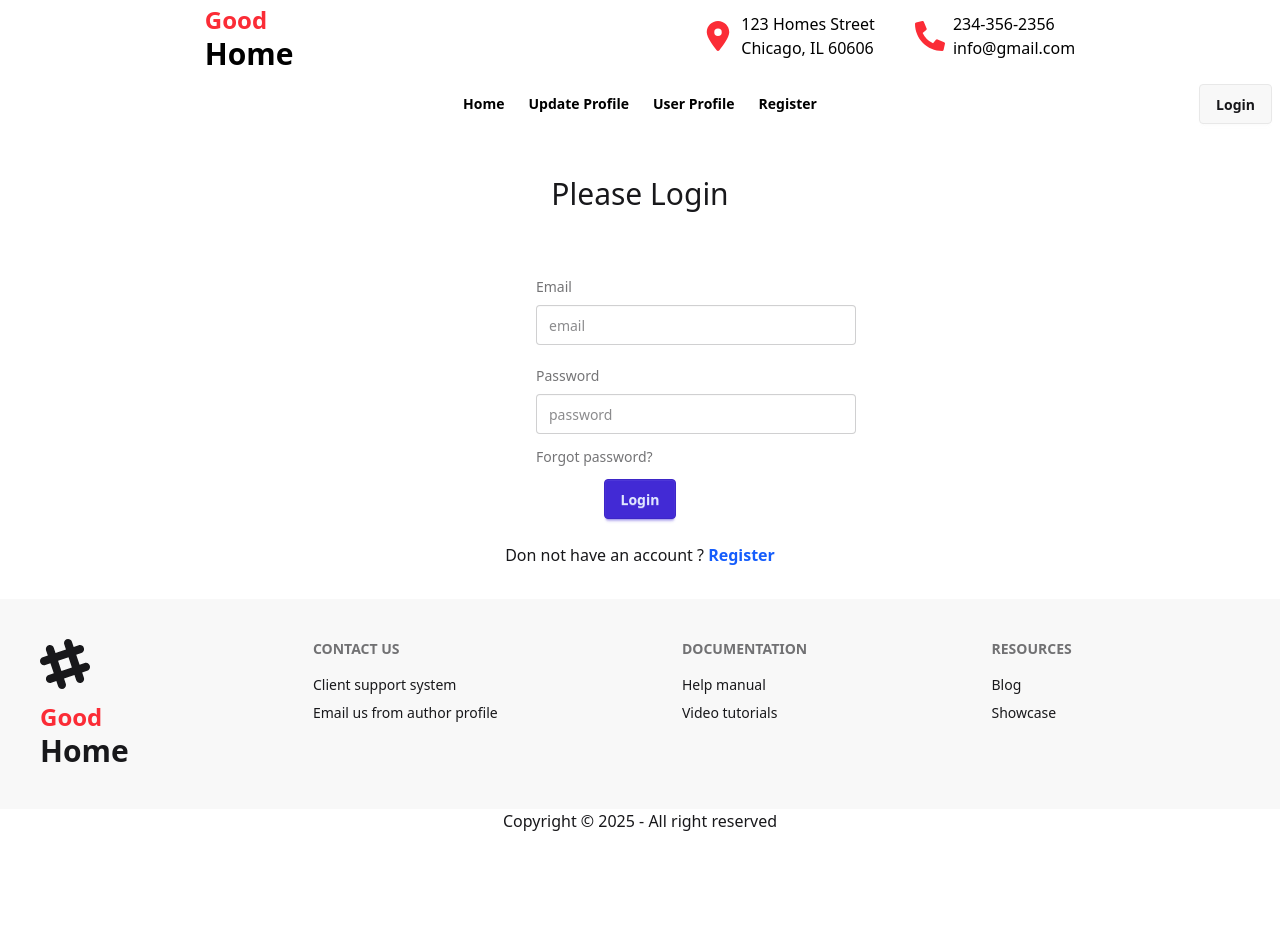
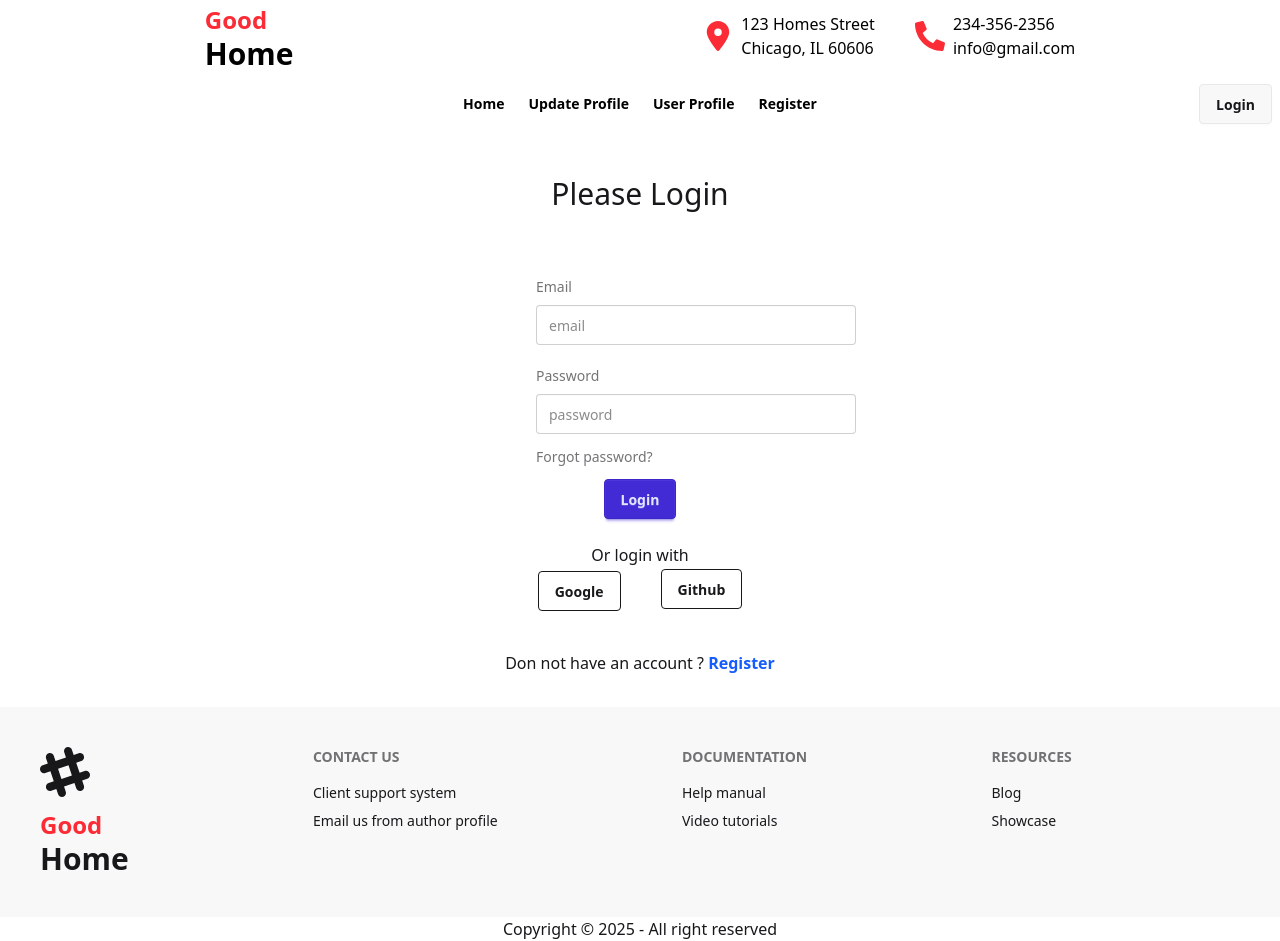
Before and after one commit to mohiuddinahmed121/real-estate-web, a React (Vite) app: page /login in a window 1280 px wide. Before the commit the page ends 833 px from the top, so only its background shows below. Built offline with nearby package versions, Linux system fonts and the light colour scheme; no server answers.

Commit message:
google and github auth added

```diff
--- a/src/pages/Login/Login.jsx
+++ b/src/pages/Login/Login.jsx
@@ -6,7 +6,7 @@ import { useContext } from "react";
 import { AuthContext } from "../../providers/AuthProvider";
 
 const Login = () => {
-   const { signIn } = useContext(AuthContext);
+   const { signIn, signInWithGoogle, signInWithGithub } = useContext(AuthContext);
    const location = useLocation();
    const navigate = useNavigate();
 
@@ -15,11 +15,34 @@ const Login = () => {
       const form = new FormData(e.currentTarget);
       const email = form.get("email");
       const password = form.get("password");
-      console.log("", email, password);
 
       signIn(email, password)
          .then((result) => {
             console.log(result.user);
+            navigate(location.state ? location.state : "/");
+         })
+         .catch((error) => {
+            console.log(error);
+         });
+   };
+
+   const handleGoogleSignIn = () => {
+      signInWithGoogle()
+         .then((result) => {
+            const user = result.user;
+            console.log(user);
+            navigate(location.state ? location.state : "/");
+         })
+         .catch((error) => {
+            console.log(error);
+         });
+   };
+
+   const handleGithubSignIn = () => {
+      signInWithGithub()
+         .then((result) => {
+            const user = result.user;
+            console.log(user);
             navigate(location.state ? location.state : "/");
          })
          .catch((error) => {
@@ -71,6 +94,16 @@ const Login = () => {
                      <button className="btn btn-primary">Login</button>
                   </div>
                </form>
+
+               <div className="text-center mb-10">
+                  <p>Or login with</p>
+                  <button onClick={handleGoogleSignIn} className="btn  btn-outline mr-10 mt-1">
+                     Google
+                  </button>
+                  <button onClick={handleGithubSignIn} className="btn btn-outline">
+                     Github
+                  </button>
+               </div>
                <p className="text-center mb-8">
                   Don not have an account ?{" "}
                   <Link className="text-blue-600 font-bold" to="/register">
--- /dev/null
+++ b/src/pages/Profile/Profile.jsx
@@ -0,0 +1,26 @@
+import { useContext } from "react";
+import { AuthContext } from "../../providers/AuthProvider";
+import Header from "../Shared/Header/Header";
+import Navbar from "../Shared/Navbar/Navbar";
+import Footer from "../Shared/Footer/Footer";
+
+const Profile = ({ children }) => {
+   const { user } = useContext(AuthContext);
+   return (
+      <div>
+         <Header></Header>
+         <Navbar></Navbar>
+         <div className="mt-20 mb-52">
+            <h1 className="ml-96 font-black text-3xl mb-11">Profile Details</h1>
+            <div className="ml-96 text-xl">
+               <img src={user.photoURL} />
+               <p>User Name: {user.displayName}</p>
+               <p>User Email: {user.email}</p>
+            </div>
+         </div>
+         <Footer></Footer>
+      </div>
+   );
+};
+
+export default Profile;
--- a/src/pages/Shared/Navbar/Navbar.jsx
+++ b/src/pages/Shared/Navbar/Navbar.jsx
@@ -18,7 +18,7 @@ const Navbar = () => {
             <NavLink to="/notFound">Update Profile</NavLink>
          </li>
          <li>
-            <NavLink to="/notFound">User Profile</NavLink>
+            <NavLink to="/profile">User Profile</NavLink>
          </li>
          <li>
             <NavLink to="/register">Register</NavLink>
--- a/src/providers/AuthProvider.jsx
+++ b/src/providers/AuthProvider.jsx
@@ -2,18 +2,30 @@ import { createContext, useEffect, useState } from "react";
 import {
    createUserWithEmailAndPassword,
    getAuth,
+   GithubAuthProvider,
+   GoogleAuthProvider,
    onAuthStateChanged,
    signInWithEmailAndPassword,
+   signInWithPopup,
    signOut,
 } from "firebase/auth";
 import app from "../../firebase/firebase.config";
 
 export const AuthContext = createContext(null);
-const auth = getAuth(app);
+export const auth = getAuth(app);
+const googleProvider = new GoogleAuthProvider();
+const githubProvider = new GithubAuthProvider();
 
 const AuthProvider = ({ children }) => {
    const [user, setUser] = useState(null);
    const [loading, setLoading] = useState(true);
+
+   const signInWithGoogle = () => {
+      return signInWithPopup(auth, googleProvider);
+   };
+   const signInWithGithub = () => {
+      return signInWithPopup(auth, githubProvider);
+   };
 
    const createUser = (email, password) => {
       setLoading(true);
@@ -46,6 +58,8 @@ const AuthProvider = ({ children }) => {
       createUser,
       signIn,
       logOut,
+      signInWithGoogle,
+      signInWithGithub,
    };
    return <AuthContext.Provider value={authInfo}>{children}</AuthContext.Provider>;
 };
--- a/src/routes/Routes.jsx
+++ b/src/routes/Routes.jsx
@@ -6,6 +6,7 @@ import Register from "../Pages/Register/Register";
 import NotFound from "../pages/NotFound/NotFound";
 import Details from "../pages/Details/Details";
 import PrivateRoute from "./PrivateRoute";
+import Profile from "../pages/Profile/Profile";
 
 const router = createBrowserRouter([
    {
@@ -27,6 +28,14 @@ const router = createBrowserRouter([
             loader: () => fetch("/data.json"),
          },
          {
+            path: "/profile",
+            element: (
+               <PrivateRoute>
+                  <Profile></Profile>
+               </PrivateRoute>
+            ),
+         },
+         {
             path: "/login",
             element: <Login></Login>,
          },
```
